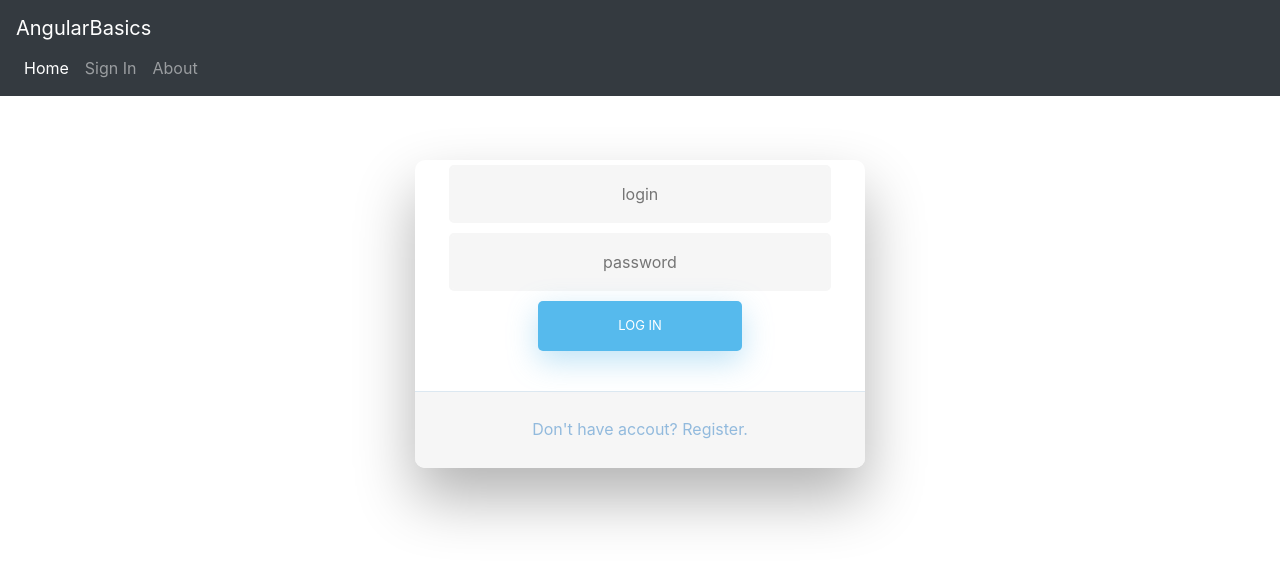
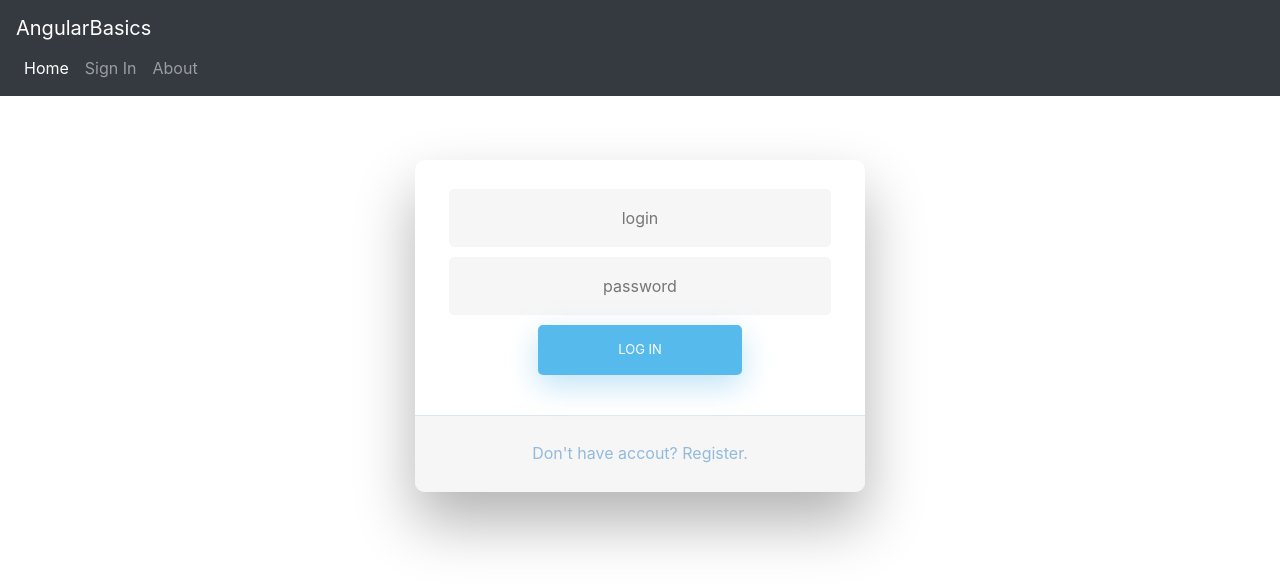
Before and after one commit to ImAliSuleiman/AngularCRUD, an Angular app: page /signin in a window 1280 px wide. Shown: the top 588 px of the page. Built offline with nearby package versions, Linux system fonts and the light colour scheme.

Commit message:
Add top padding to forms

```diff
--- a/src/app/signin/signin.component.css
+++ b/src/app/signin/signin.component.css
@@ -331,3 +331,7 @@ html {
   #icon {
     width:60%;
   }
+
+#formContent {
+  padding-top: 24px;
+}
--- a/src/app/signup/signup.component.css
+++ b/src/app/signup/signup.component.css
@@ -331,3 +331,7 @@ html {
   #icon {
     width:60%;
   }
+
+  #formContent {
+    padding-top: 24px;
+  }
```
